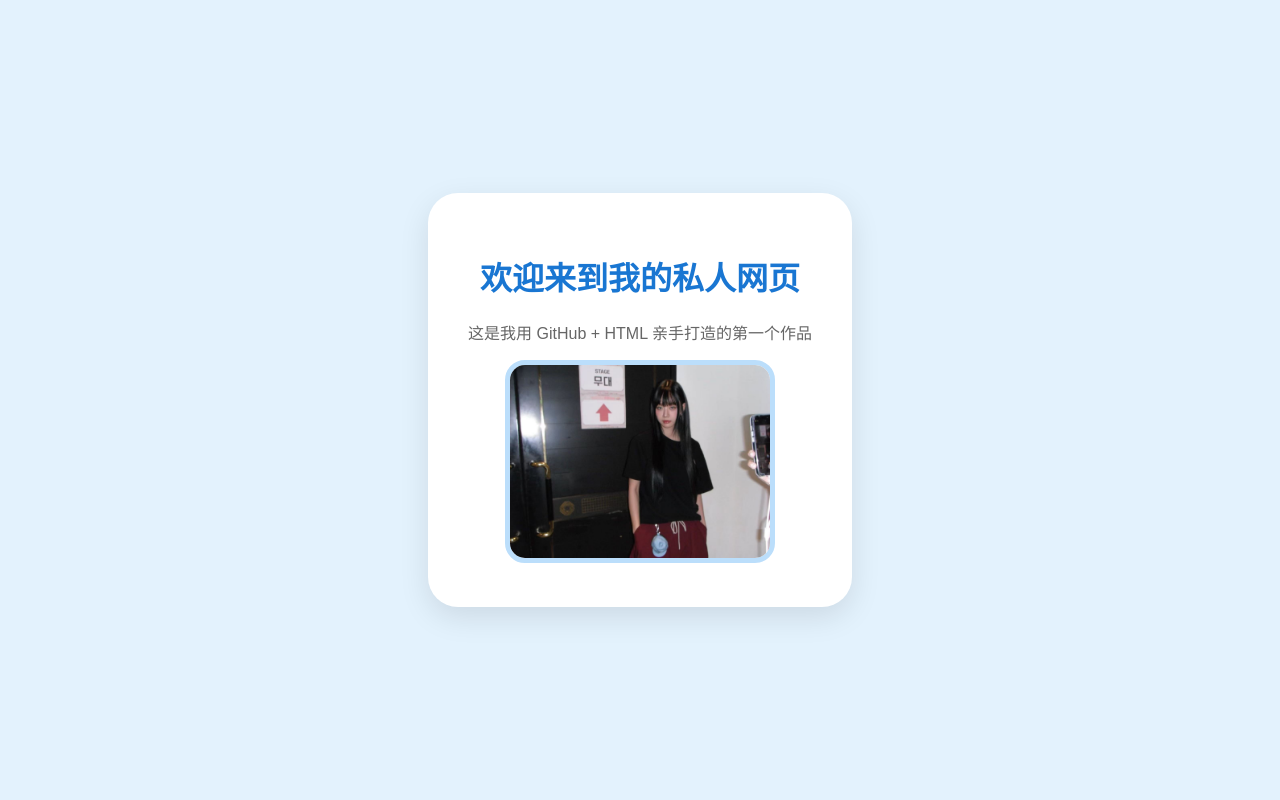
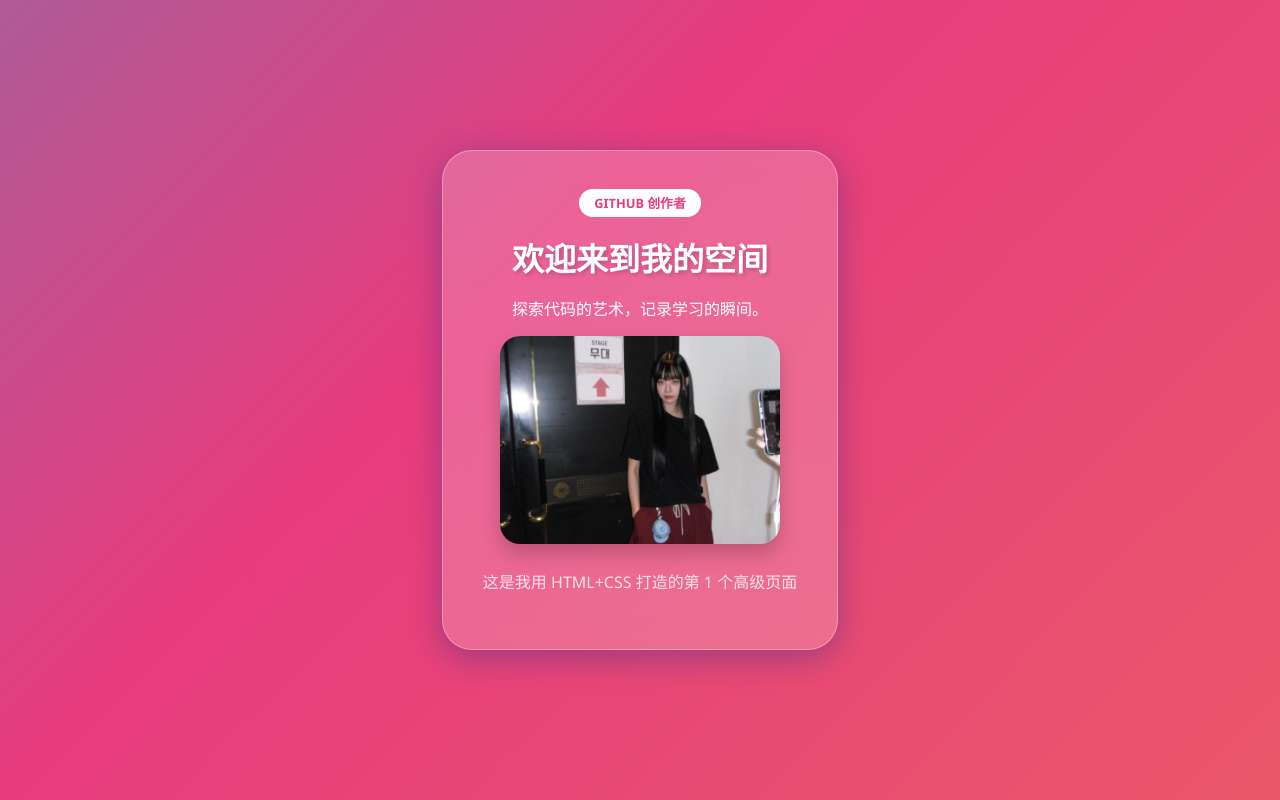
Before and after one commit to jinseno/my-first-project, a plain HTML site: page index.html in a window 1280 px wide. Drawn offline with Linux system fonts and the light colour scheme.

Commit message:
Update index.html

```diff
--- a/index.html
+++ b/index.html
@@ -2,42 +2,67 @@
 <html lang="zh">
 <head>
     <meta charset="UTF-8">
-    <title>我的个人主页</title>
+    <meta name="viewport" content="width=device-width, initial-scale=1.0">
+    <title>我的高级个人空间</title>
     <style>
-        /* 这里是控制样式的“魔法” */
+        /* 高级玩法 1：动态渐变背景 */
         body {
-            background-color: #e3f2fd; /* 浅蓝色背景 */
-            font-family: "Microsoft YaHei", sans-serif;
+            background: linear-gradient(-45deg, #ee7752, #e73c7e, #23a6d5, #23d5ab);
+            background-size: 400% 400%;
+            animation: gradient 15s ease infinite;
+            font-family: 'Segoe UI', Tahoma, Geneva, Verdana, sans-serif;
             display: flex;
-            flex-direction: column;
             align-items: center;
             justify-content: center;
-            height: 100vh;
+            min-height: 100vh;
             margin: 0;
         }
-        .container {
-            background: white;
+
+        @keyframes gradient {
+            0% { background-position: 0% 50%; }
+            50% { background-position: 100% 50%; }
+            100% { background-position: 0% 50%; }
+        }
+
+        /* 高级玩法 2：毛玻璃卡片效果 */
+        .glass-card {
+            background: rgba(255, 255, 255, 0.2);
+            backdrop-filter: blur(15px);
+            -webkit-backdrop-filter: blur(15px);
+            border: 1px solid rgba(255, 255, 255, 0.3);
             padding: 40px;
             border-radius: 30px;
-            box-shadow: 0 10px 30px rgba(0,0,0,0.1);
+            box-shadow: 0 8px 32px 0 rgba(31, 38, 135, 0.37);
             text-align: center;
+            max-width: 400px;
+            color: white;
         }
+
+        /* 高级玩法 3：图片悬浮发光 */
         img {
-            width: 260px;
+            width: 100%;
+            max-width: 280px;
             border-radius: 20px;
-            border: 5px solid #bbdefb;
-            transition: transform 0.3s;
+            box-shadow: 0 10px 20px rgba(0,0,0,0.2);
+            transition: all 0.5s cubic-bezier(0.175, 0.885, 0.32, 1.275);
         }
-        img:hover { transform: scale(1.05); } /* 鼠标放上去图片会变大一点 */
-        h1 { color: #1976d2; margin-top: 20px; }
-        p { color: #666; }
+
+        img:hover {
+            transform: translateY(-10px) rotate(3deg);
+            box-shadow: 0 20px 40px rgba(0,0,0,0.4);
+        }
+
+        h1 { font-size: 2em; margin-bottom: 10px; text-shadow: 2px 2px 4px rgba(0,0,0,0.2); }
+        .badge { background: #fff; color: #e73c7e; padding: 5px 15px; border-radius: 20px; font-weight: bold; font-size: 0.8em; }
     </style>
 </head>
 <body>
-    <div class="container">
-        <h1> 欢迎来到我的私人网页</h1>
-        <p>这是我用 GitHub + HTML 亲手打造的第一个作品</p>
+    <div class="glass-card">
+        <span class="badge">GITHUB 创作者</span>
+        <h1> 欢迎来到我的空间</h1>
+        <p>探索代码的艺术，记录学习的瞬间。</p>
         <img src="微信图片_20250707174505.jpg">
+        <p style="margin-top: 20px; opacity: 0.8;">这是我用 HTML+CSS 打造的第 1 个高级页面</p>
     </div>
 </body>
 </html>
```
